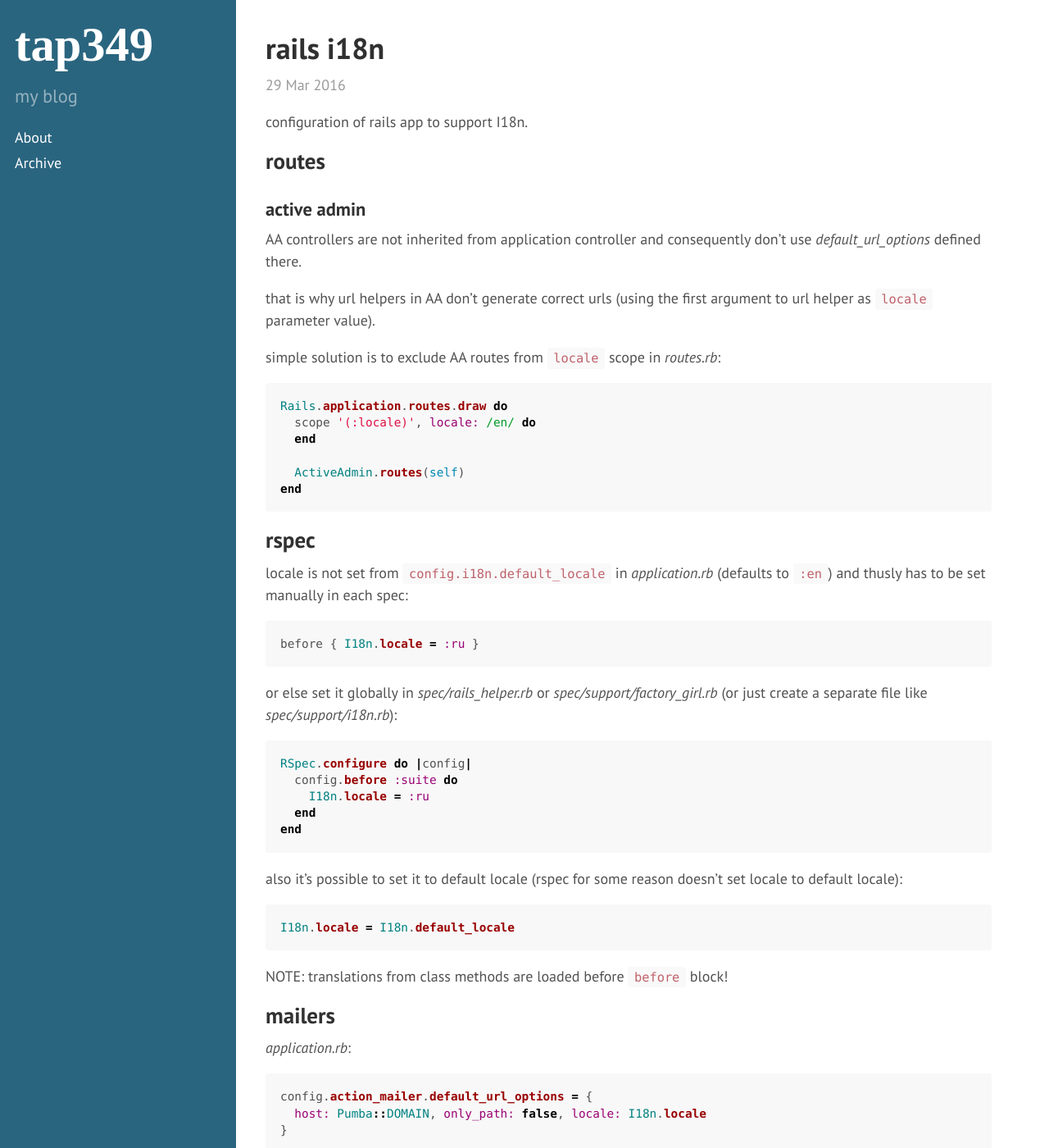
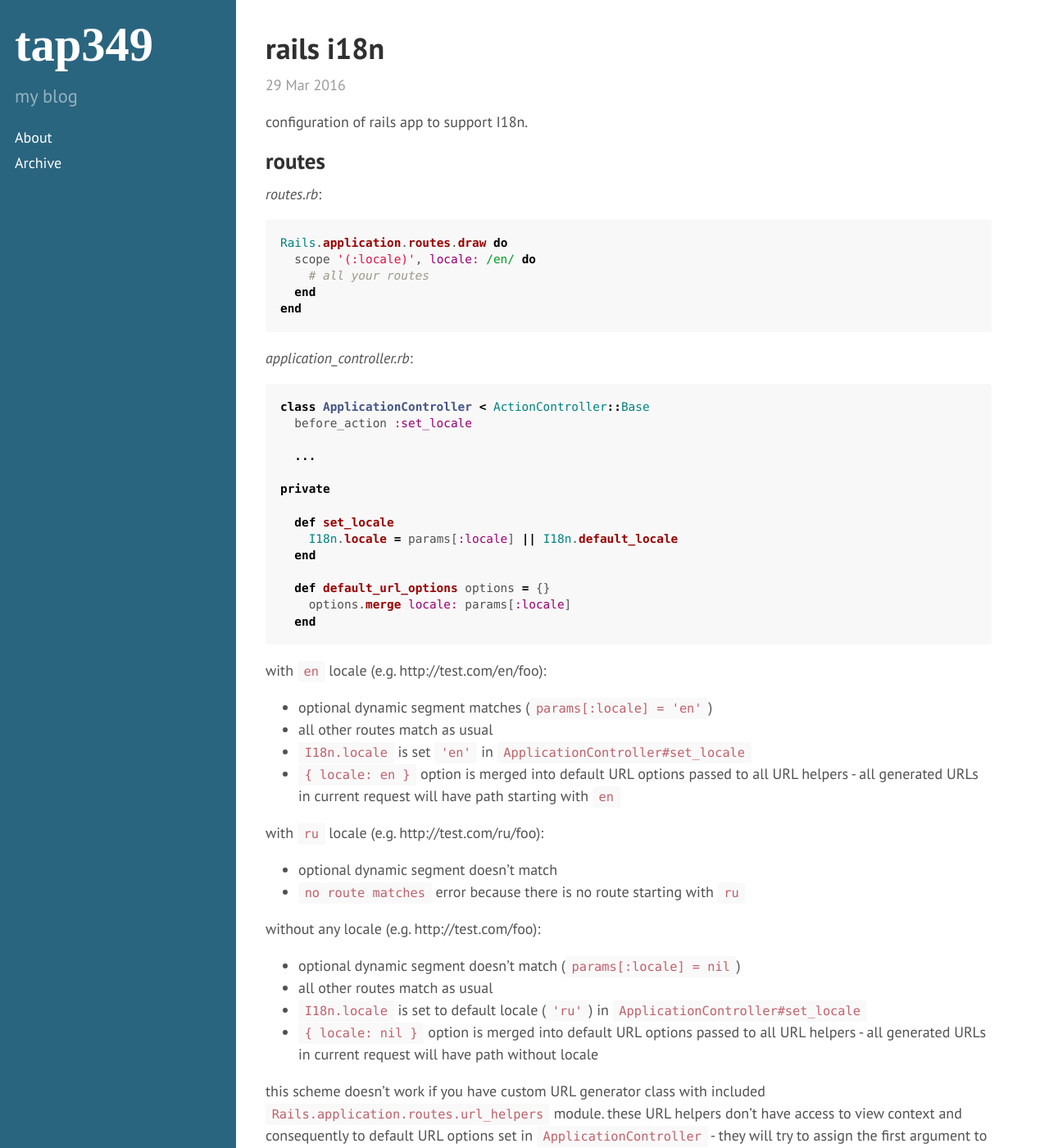
Before and after one commit to tap349/tap349.github.io, a Jekyll site: the page built from _posts/2016-03-29-rails-i18n.md, in a window 1280 px wide and 1400 px high. Shown: the whole window at 82% size. Built offline with Jekyll 4.4.1, drawn with Linux system fonts in a browser that asks for light colours; some of the changed text lies outside the part shown.

Commit message:
update 2016-03-30_20:15:03

````diff
--- a/_posts/2016-03-29-rails-i18n.md
+++ b/_posts/2016-03-29-rails-i18n.md
@@ -12,6 +12,65 @@ configuration of rails app to support I18n.
 
 ## routes
 
+_routes.rb_:
+
+```ruby
+Rails.application.routes.draw do
+  scope '(:locale)', locale: /en/ do
+    # all your routes
+  end
+end
+```
+
+_application_controller.rb_:
+
+```ruby
+class ApplicationController < ActionController::Base
+  before_action :set_locale
+
+  ...
+
+private
+
+  def set_locale
+    I18n.locale = params[:locale] || I18n.default_locale
+  end
+
+  def default_url_options options = {}
+    options.merge locale: params[:locale]
+  end
+```
+
+with `en` locale (e.g. http://test.com/en/foo):
+
+- optional dynamic segment matches (`params[:locale] = 'en'`)
+- all other routes match as usual
+- `I18n.locale` is set `'en'` in `ApplicationController#set_locale`
+- `{ locale: en }` option is merged into default URL options passed to all URL
+  helpers - all generated URLs in current request will have path starting with `en`
+
+with `ru` locale (e.g. http://test.com/ru/foo):
+
+- optional dynamic segment doesn't match
+- `no route matches` error because there is no route starting with `ru`
+
+without any locale (e.g. http://test.com/foo):
+
+- optional dynamic segment doesn't match (`params[:locale] = nil`)
+- all other routes match as usual
+- `I18n.locale` is set to default locale (`'ru'`) in `ApplicationController#set_locale`
+- `{ locale: nil }` option is merged into default URL options passed to all URL
+  helpers - all generated URLs in current request will have path without locale
+
+this scheme doesn't work if you have custom URL generator class with included
+`Rails.application.routes.url_helpers` module.
+these URL helpers don't have access to view context and consequently
+to default URL options set in `ApplicationController` -
+they will try to assign the first argument to helper as the value
+of `locale` parameter which will result in `no route matches` error.
+solution: don't use such URL generator classes and pass view context explicitly
+whenever it's necessary to use URL helpers outside of controller or view.
+
 ### active admin
 
 AA controllers are not inherited from application controller
@@ -25,6 +84,7 @@ simple solution is to exclude AA routes from `locale` scope in _routes.rb_:
 ```ruby
 Rails.application.routes.draw do
   scope '(:locale)', locale: /en/ do
+    ...
   end
 
   ActiveAdmin.routes(self)
````
Also changed, not shown: other parts of _posts/2016-03-29-rails-i18n.md (+1 -1 lines), _posts/2016-03-30-rbenv.md (+15 -0 lines).
